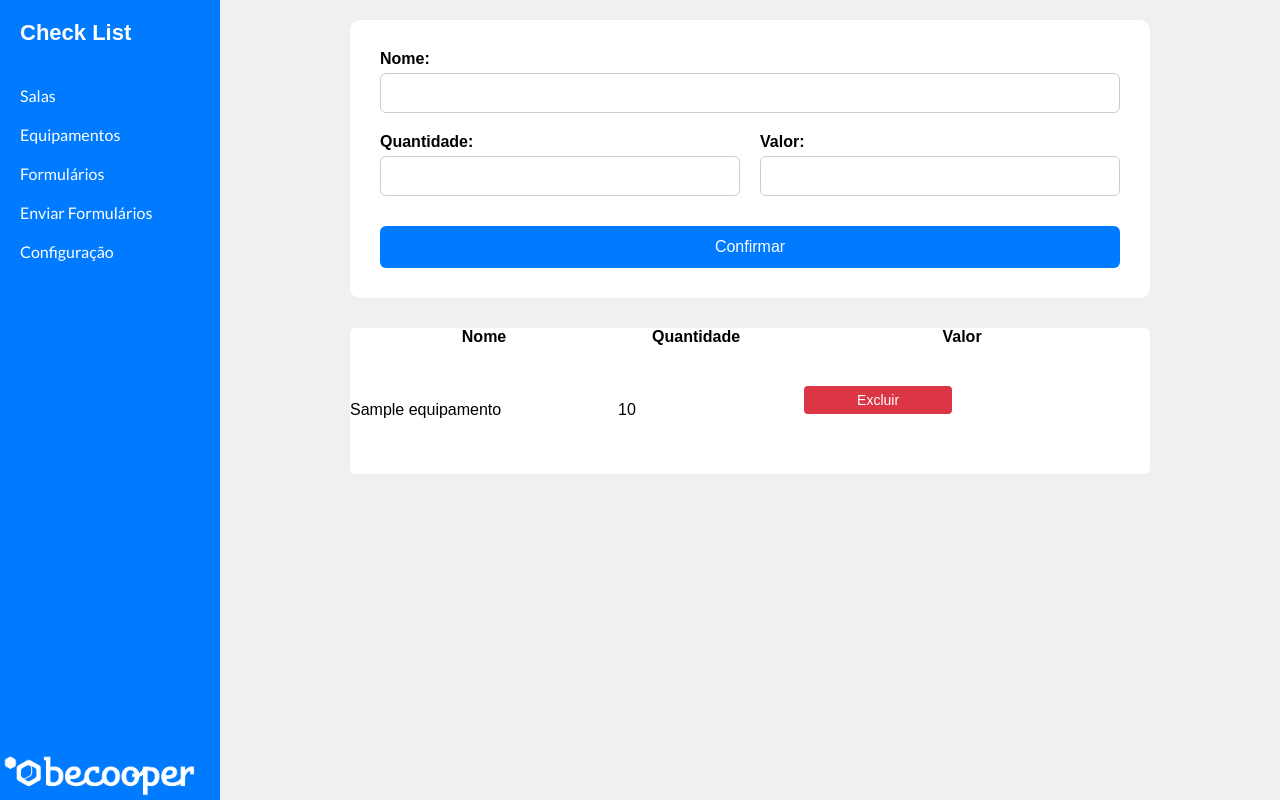
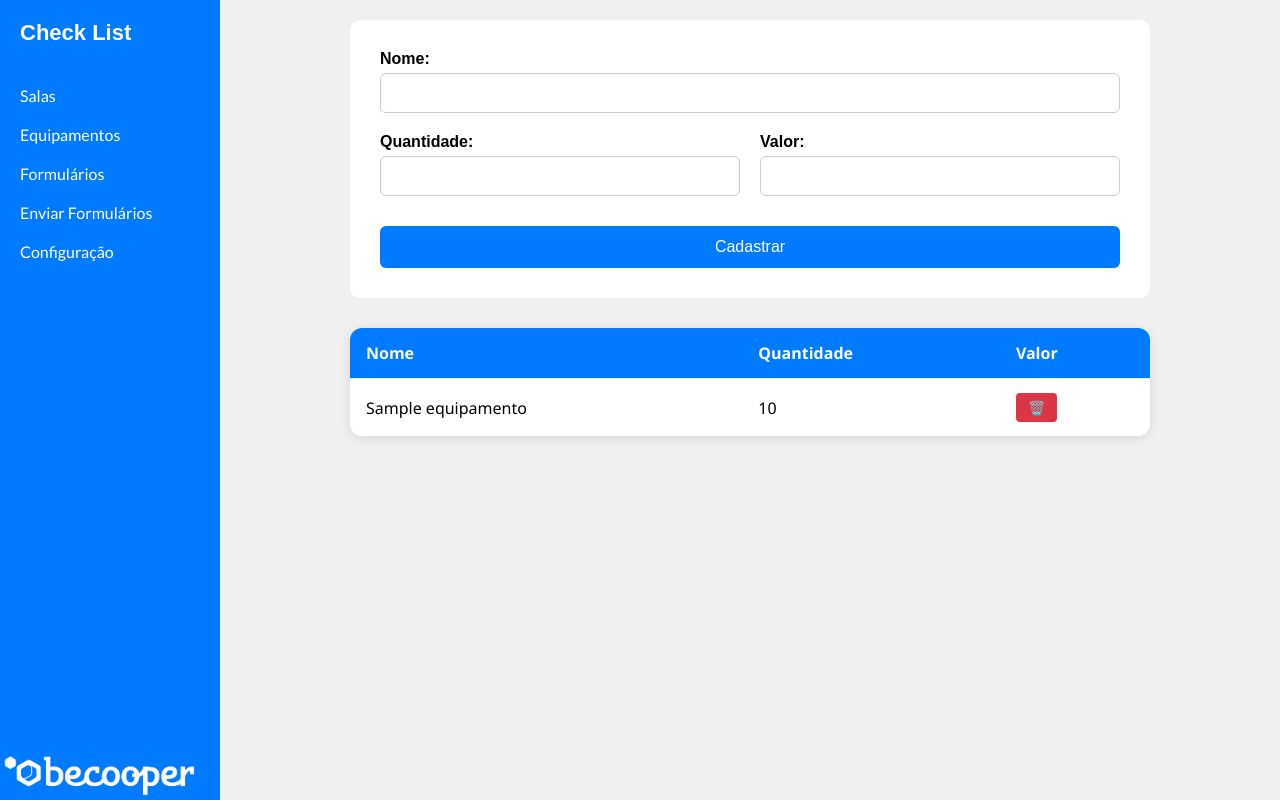
Before and after one commit to wagnerfa/becooper-checklist, a Flask app: page /cadastro_equipamentos in a window 1280 px wide. Run offline with Flask 3, Linux system fonts and the light colour scheme; tables that the repository leaves empty hold one stand-in row (values such as "Sample post").

Commit message:
Alteração nas rotas, estilização na tabela de equipamentos

```diff
--- a/app/routes.py
+++ b/app/routes.py
@@ -31,7 +31,7 @@ def cadastro_salas():
 
 
 
-@main.route('/delete_sala/<int:sala_id>', methods=['POST'])
+@main.route('/delete_sala/<int:sala_id>', methods=['GET', 'POST'])
 def delete_sala(sala_id):
     sala = Sala.query.get_or_404(sala_id)
     try:
@@ -65,7 +65,7 @@ def cadastro_equipamentos():
     return render_template('cadastro_equipamentos.html', Equipamentos=tabela)
 
 
-@main.route('/delete_equipamento/<int:id>', methods=['POST'])
+@main.route('/delete_equipamento/<int:id>', methods=['POST', 'GET'])
 def delete_equipamento(id):
     sala = Equipamento.query.get_or_404(id)
     try:
--- a/app/static/style.css
+++ b/app/static/style.css
@@ -112,16 +112,6 @@ a {
     padding-left: 10px;
 }
 
-.conteudo {
-    margin-left: 220px;
-    display: flex;
-    justify-content: center;
-    align-items: center;
-    min-height: 100vh;
-    padding: 20px;
-    box-sizing: border-box;
-}
-
 
 .conteudo {
     margin-left: 220px;
@@ -130,6 +120,7 @@ a {
     display: flex;
     flex-direction: column;
     align-items: center;
+
     min-height: auto;
 }
 
@@ -138,37 +129,50 @@ form {
     margin-bottom: 30px;
 }
 
-
 .table-salas {
     width: 100%;
     max-width: 800px;
     border-collapse: collapse;
-    background: #fff;
-    border-radius: 6px;
+    background: #ffffff;
+    border-radius: 12px;
     overflow: hidden;
+    box-shadow: 0 2px 12px rgba(0, 0, 0, 0.1);
+    font-family: 'Segoe UI', sans-serif;
 }
 
-
+.table-salas th,
+.table-salas td {
+    padding: 14px 16px;
+    text-align: left;
+    border-bottom: 1px solid #e9ecef;
+}
 
 .table-salas th {
-    background: #fff;
+    background-color: #007bff;
+    color: white;
     font-weight: bold;
+    font-size: 16px;
 }
 
 .table-salas tr:last-child td {
     border-bottom: none;
 }
 
-.table-salas button {
-    padding: 6px 12px;
-    font-size: 14px;
-    background: #dc3545;
-    color: #fff;
-    border: none;
-    border-radius: 4px;
-    cursor: pointer;
+.table-salas tr:hover {
+    background-color: #f1f9ff;
 }
 
-.table-salas button:hover {
-    background: #c82333;
+.table-salas td a {
+    text-decoration: none;
+    color: white;
+    background-color: #dc3545;
+    padding: 6px 12px;
+    border-radius: 4px;
+    font-size: 14px;
+    transition: background 0.3s ease;
+    display: inline-block;
 }
+
+.table-salas td a:hover {
+    background-color: #c82333;
+}
--- a/app/templates/cadastro_equipamentos.html
+++ b/app/templates/cadastro_equipamentos.html
@@ -18,7 +18,7 @@
         </div>
         <a href="" style="grid-column: span 2;">
             <div class="campo">
-                <button>Confirmar</button>
+                <button>Cadastrar</button>
             </div>
         </a>
     </form>
@@ -36,10 +36,7 @@
                 <td>{{ row.nome }}</td>
                 <td>{{ row.quantidade }}</td>
                 <td>
-                    <form method="POST" action="{{ url_for('main.delete_equipamento', id=row.id) }}"
-                        onsubmit="return confirm('Excluir equipamento {{ row.nome }}?')">
-                        <button type="submit">Excluir</button>
-                    </form>
+                    <a href="/delete_equipamento/{{row.id}}">🗑️</a>
                 </td>
             </tr>
             {%else%}
--- a/app/templates/cadastro_salas.html
+++ b/app/templates/cadastro_salas.html
@@ -43,11 +43,7 @@
         <td>{{ sala.nome }}</td>
         <td>{{ sala.capacidade }}</td>
         <td>
-            <form method="POST"
-                  action="{{ url_for('main.delete_sala', sala_id=sala.id) }}"
-                  onsubmit="return confirm('Excluir sala {{ sala.nome }}?')">
-              <button type="submit">Excluir</button>
-            </form>
+          <a href="/delete_sala/{{sala.id}}">🗑️</a>
         </td>
       </tr>
       {% else %}
```
Also changed, not shown: app.db. Lines whose indentation alone changed are shown as unchanged.
